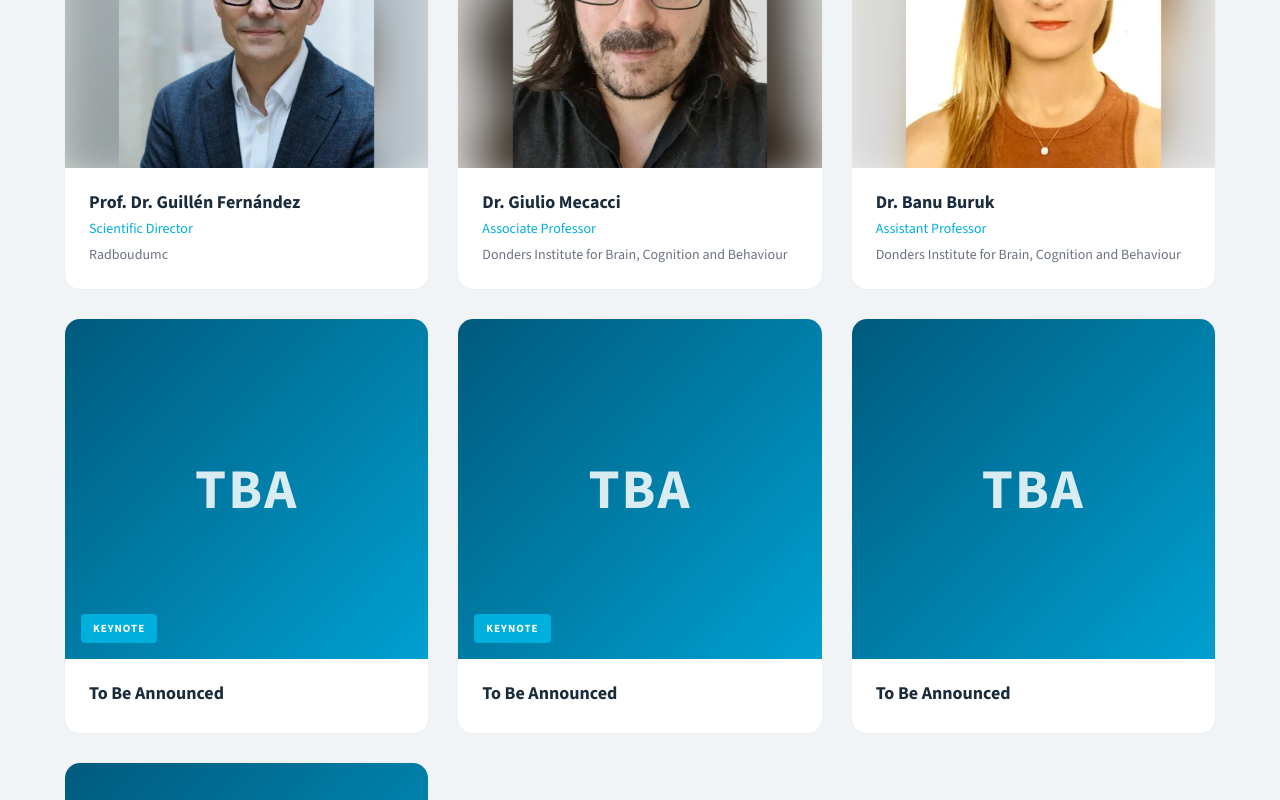
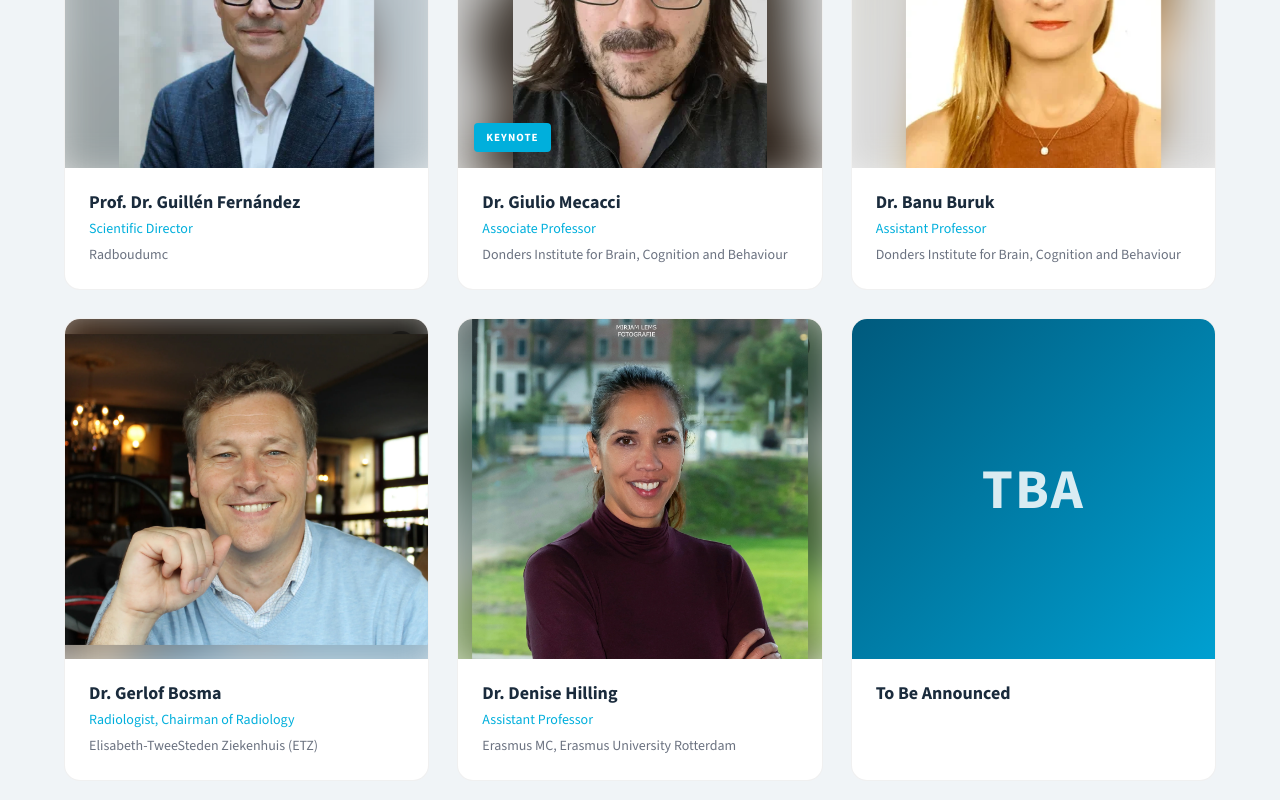
Before and after one commit to SebastiaanRam/compass-website, a Vue app: page / in a window 1280 px wide. Shown: the part 2000-2800 px from the top of the page. Built offline with nearby package versions, Linux system fonts and the light colour scheme.

Commit message:
Updated devcontainer. Added additional speakers

```diff
--- a/src/components/ScheduleSection.vue
+++ b/src/components/ScheduleSection.vue
@@ -78,13 +78,13 @@ const scheduleItems = [
   {
     time: "10:10 – 10:30",
     title: "Coffee Break",
-    description: "Refreshments and informal networking.",
+    description: "Refreshments and networking.",
     tag: "Break",
   },
   {
     time: "10:30 – 11:00",
-    title: "Keynote",
-    description: "Speaker to be announced.",
+    title: "Dr. Giulio Mecacci",
+    description: "Associate Professor, Donders Institute for Brain, Cognition and Behaviour",
     tag: "Keynote",
   },
   {
--- a/src/components/SpeakersSection.vue
+++ b/src/components/SpeakersSection.vue
@@ -144,7 +144,7 @@ const speakers = [
     affiliation: "Donders Institute for Brain, Cognition and Behaviour",
     bio: "Giulio Mecacci is interested in the ethical, legal and societal implications of AI and neurotechnologies, which he approaches from an applied ethics perspective. In particular, he focuses on developing and operationalising the notion of Meaningful Human Control to address responsibility gaps in human-AI interaction. He is also a passionate teacher, delivering bachelor and master courses in ethics and the societal impact of AI. In the Donders CNS master's programme, he teaches the course Neurophilosophy. His main driving ideal is providing future AI and CNS professionals with the skills to create and contribute to an enduring dialogue between science, technology and society.",
     url: "https://www.ru.nl/personen/mecacci-g",
-    keynote: false,
+    keynote: true,
     gradient: "linear-gradient(135deg, #006991 0%, #00AFDC 100%)",
     socials: [],
   },
@@ -161,25 +161,27 @@ const speakers = [
     socials: [],
   },
   {
-    name: "To Be Announced",
-    initials: "TBA",
-    role: "",
-    affiliation: "",
-    bio: "",
-    url: "",
-    keynote: true,
-    gradient: "linear-gradient(135deg, #005A7D 0%, #00A0D1 100%)",
+    name: "Dr. Gerlof Bosma",
+    initials: "GB",
+    photo: "/speakers/bosma.webp",
+    role: "Radiologist, Chairman of Radiology",
+    affiliation: "Elisabeth-TweeSteden Ziekenhuis (ETZ)",
+    bio: "Gerlof Bosma is a radiologist and chairman of the radiology department at the Elisabeth-TweeSteden Ziekenhuis (ETZ) in Tilburg. He received his medical degree from Erasmus University Rotterdam and completed his radiology training at Leiden University Medical Center, where he also obtained his PhD in neuroradiology. His areas of expertise include musculoskeletal, interventional, thoracic, mammography, and abdominal radiology. He specializes in minimally invasive interventional procedures including vessel dilation, shunt interventions, hemorrhage management, and abscess drainage. He is also a member of the national inspection committee for the Dutch Radiology Association.",
+    url: "https://www.etz.nl/specialist/dr-g-p-t-bosma/",
+    keynote: false,
+    gradient: "linear-gradient(135deg, #0F5F80 0%, #00C9FF 100%)",
     socials: [],
   },
   {
-    name: "To Be Announced",
-    initials: "TBA",
-    role: "",
-    affiliation: "",
-    bio: "",
-    url: "",
-    keynote: true,
-    gradient: "linear-gradient(135deg, #005A7D 0%, #00A0D1 100%)",
+    name: "Dr. Denise Hilling",
+    initials: "DH",
+    photo: "/speakers/hilling.webp",
+    role: "Assistant Professor",
+    affiliation: "Erasmus MC, Erasmus University Rotterdam",
+    bio: "Denise Hilling is a surgical researcher at Erasmus MC whose work focuses on gastrointestinal and colorectal cancer treatment. Her expertise encompasses neoadjuvant therapy approaches, fluorescence-guided surgery, and topical tumor visualization. She investigates the integration of artificial intelligence in surgical practice and has authored over 70 publications spanning systematic reviews and clinical studies. Her research further covers minimally invasive surgical techniques and health-related quality of life outcomes in cancer patients.",
+    url: "https://pure.eur.nl/en/persons/denise-hilling/",
+    keynote: false,
+    gradient: "linear-gradient(135deg, #006991 0%, #00AFDC 100%)",
     socials: [],
   },
   {
@@ -297,6 +299,7 @@ const speakers = [
   position: absolute;
   bottom: 16px;
   left: 16px;
+  z-index: 2;
   background: var(--color-primary);
   color: white;
   font-size: 11px;
```
Also changed, not shown: .devcontainer/devcontainer.json, public/speakers/bosma.webp (added), public/speakers/hilling.webp (added).
